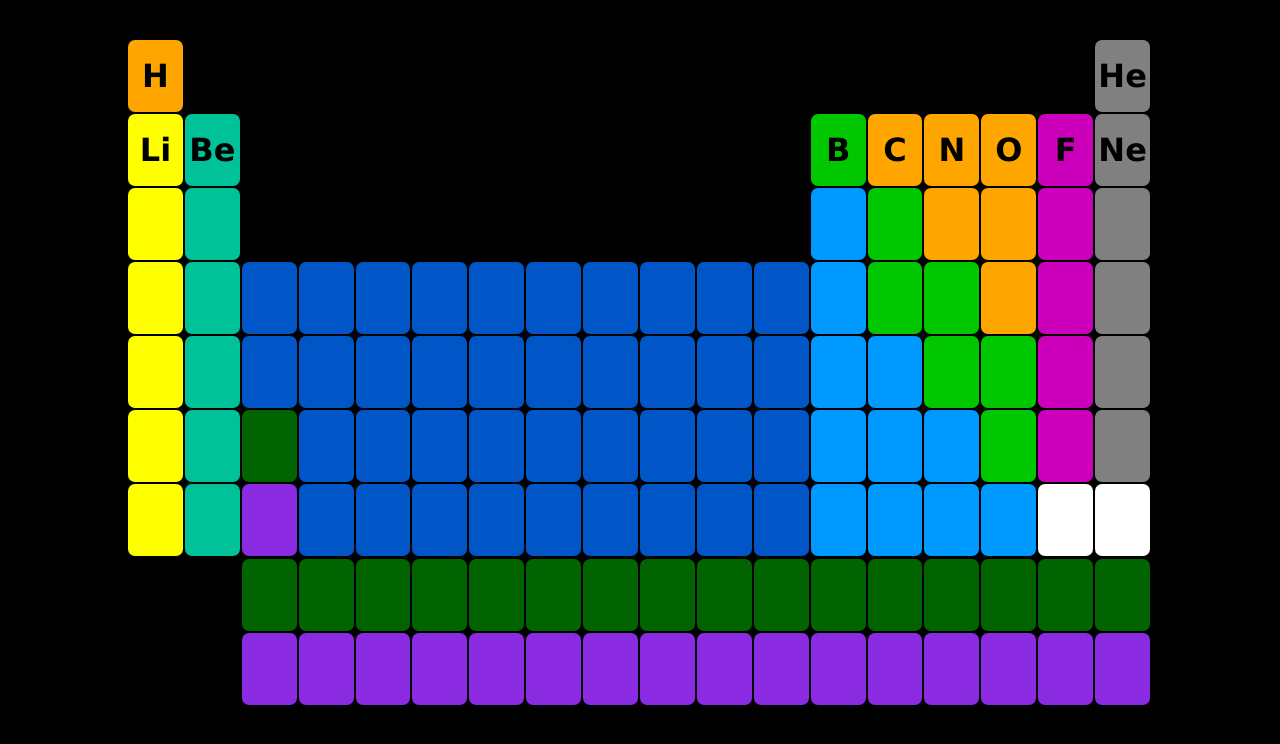
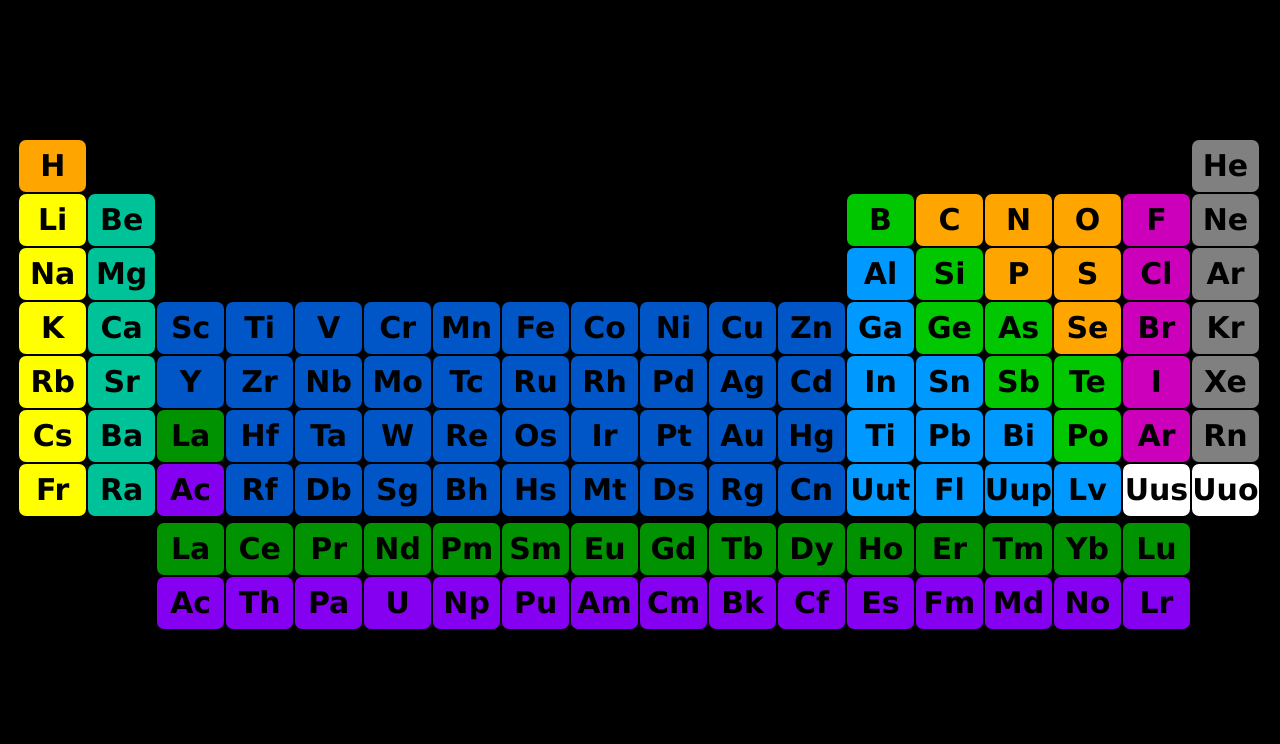
Before and after one commit to juedu006/TabelaPeriodica, a plain HTML site: page index.html in a window 1280 px wide. Drawn offline with Linux system fonts and the light colour scheme.

Commit message:
first commit

```diff
--- a/css/style.css
+++ b/css/style.css
@@ -62,6 +62,8 @@ body{
     display: flex;
     align-items: center;
     justify-content: center;
+    cursor: pointer;
+    text-align: center;
 }
 
 .elemento:hover{
@@ -74,19 +76,40 @@ body{
     -moz-transition: all 200ms ease-in;
     -moz-transform: scale(1.1);
     transition: all 200ms ease-in;
-    transform: scale(1.2);
-  }
+    transform: scale(1.3);
+}
+
+.modal {
+    display: none;
+    position: fixed;
+    z-index: 1;
+    left: 0;
+    top: 0;
+    width: 100%;
+    height: 100%;
+    overflow: auto;
+    background-color: rgba(0,0,0,0.7);
+}
+
+.modal-conteudo {
+    margin: auto;
+    display: block;
+    max-width: 40%;
+    max-height: 40%;
+}
+
 
 h1{
-    cursor: default;
+    font-size: 30px;
+    cursor: pointer;
     font-family: 'Lucida Sans', 'Lucida Sans Regular', 'Lucida Grande', 'Lucida Sans Unicode', Geneva, Verdana, sans-serif;
 }
 .elementoRoxo{
-    background-color: blueviolet;
+    background-color: rgb(133, 0, 241);
 }
 
 .elementoVerdeEscuro{
-    background-color: rgb(0, 100, 0);
+    background-color: rgb(0, 146, 0);
 }
 
 .elementoLaranja{
@@ -124,3 +147,16 @@ h1{
 .elementoPreto{
     background-color: rgb(255, 255, 255);
 }
+
+@media(max-width: 1900px){
+    .grandContainer{
+        width: 97%;
+        height: 65vh;
+    }
+}
+
+@media(max-width: 1200px){
+    h1{
+        font-size: 20px;
+    }
+}
--- a/index.html
+++ b/index.html
@@ -3,15 +3,20 @@
 <head>
     <meta charset="UTF-8">
     <meta name="viewport" content="width=device-width, initial-scale=1.0">
-    <link rel="icon" href="">
+    <link rel="icon" href="/img/icon.png">
     <link rel="stylesheet" href="./CSS/style.css">
+
     <title>Tabela Periodica</title>
 </head>
 <body>
     <div class="grandContainer">
         <div class="containerOne">
             <div class="linha1">
-                <div class="elemento elementoLaranja"> <h1>H</h1> </div>
+                <div class="elemento elementoLaranja" onclick="exibirModal()"> <h1>H</h1> </div>
+                <div id="imagemModal" class="modal" onclick="fecharModal()">
+                    <span class="fechar" onclick="fecharModal()">&times;</span>
+                    <img class="modal-conteudo" id="imgModal" src="img/H.jpg">
+                </div>
                 <div class="elemento0 "></div>
                 <div class="elemento0"></div>
                 <div class="elemento0"></div>
@@ -53,8 +58,8 @@
             </div>
 
             <div class="linha">
-                <div class="elemento elementoAmarelo"></div>
-                <div class="elemento elementoVerdeAgua"></div>
+                <div class="elemento elementoAmarelo"> <h1>Na</h1></div>
+                <div class="elemento elementoVerdeAgua"> <h1>Mg</h1> </div>
                 <div class="elemento0"></div>
                 <div class="elemento0"></div>
                 <div class="elemento0"></div>
@@ -65,96 +70,96 @@
                 <div class="elemento0"></div>
                 <div class="elemento0"></div>
                 <div class="elemento0"></div>
-                <div class="elemento elementoAzulClaro"></div>
-                <div class="elemento elementoVerdeClaro"></div>
-                <div class="elemento elementoLaranja"></div>
-                <div class="elemento elementoLaranja"></div>
-                <div class="elemento elementoRosa"></div>
-                <div class="elemento elementoCinza"></div>
+                <div class="elemento elementoAzulClaro"> <h1>Al</h1> </div>
+                <div class="elemento elementoVerdeClaro"> <h1>Si</h1> </div>
+                <div class="elemento elementoLaranja"> <h1>P</h1> </div>
+                <div class="elemento elementoLaranja"> <h1>S</h1> </div>
+                <div class="elemento elementoRosa"> <h1>Cl</h1> </div>
+                <div class="elemento elementoCinza"> <h1>Ar</h1> </div>
             </div>
 
             <div class="linha">
-                <div class="elemento elementoAmarelo"></div>
-                <div class="elemento elementoVerdeAgua"></div>
-                <div class="elemento elementoAzul"></div>
-                <div class="elemento elementoAzul"></div>
-                <div class="elemento elementoAzul"></div>
-                <div class="elemento elementoAzul"></div>
-                <div class="elemento elementoAzul"></div>
-                <div class="elemento elementoAzul"></div>
-                <div class="elemento elementoAzul"></div>
-                <div class="elemento elementoAzul"></div>
-                <div class="elemento elementoAzul"></div>
-                <div class="elemento elementoAzul"></div>
-                <div class="elemento elementoAzulClaro"></div>
-                <div class="elemento elementoVerdeClaro"></div>
-                <div class="elemento elementoVerdeClaro"></div>
-                <div class="elemento elementoLaranja"></div>
-                <div class="elemento elementoRosa"></div>
-                <div class="elemento elementoCinza"></div>
+                <div class="elemento elementoAmarelo"> <h1>K</h1> </div>
+                <div class="elemento elementoVerdeAgua"> <h1>Ca</h1> </div>
+                <div class="elemento elementoAzul"> <h1>Sc</h1> </div>
+                <div class="elemento elementoAzul"> <h1>Ti</h1> </div>
+                <div class="elemento elementoAzul"> <h1>V</h1> </div>
+                <div class="elemento elementoAzul"> <h1>Cr</h1> </div>
+                <div class="elemento elementoAzul"> <h1>Mn</h1> </div>
+                <div class="elemento elementoAzul"> <h1>Fe</h1> </div>
+                <div class="elemento elementoAzul"> <h1>Co</h1> </div>
+                <div class="elemento elementoAzul"> <h1>Ni</h1> </div>
+                <div class="elemento elementoAzul"> <h1>Cu</h1> </div>
+                <div class="elemento elementoAzul"> <h1>Zn</h1> </div>
+                <div class="elemento elementoAzulClaro"> <h1>Ga</h1> </div>
+                <div class="elemento elementoVerdeClaro"> <h1>Ge</h1> </div>
+                <div class="elemento elementoVerdeClaro"> <h1>As</h1> </div>
+                <div class="elemento elementoLaranja"> <h1>Se</h1> </div>
+                <div class="elemento elementoRosa"> <h1>Br</h1> </div>
+                <div class="elemento elementoCinza"> <h1>Kr</h1> </div>
             </div>
 
             <div class="linha">
-                <div class="elemento elementoAmarelo"></div>
-                <div class="elemento elementoVerdeAgua"></div>
-                <div class="elemento elementoAzul"></div>
-                <div class="elemento elementoAzul"></div>
-                <div class="elemento elementoAzul"></div>
-                <div class="elemento elementoAzul"></div>
-                <div class="elemento elementoAzul"></div>
-                <div class="elemento elementoAzul"></div>
-                <div class="elemento elementoAzul"></div>
-                <div class="elemento elementoAzul"></div>
-                <div class="elemento elementoAzul"></div>
-                <div class="elemento elementoAzul"></div>
-                <div class="elemento elementoAzulClaro"></div>
-                <div class="elemento elementoAzulClaro"></div>
-                <div class="elemento elementoVerdeClaro"></div>
-                <div class="elemento elementoVerdeClaro"></div>
-                <div class="elemento elementoRosa"></div>
-                <div class="elemento elementoCinza"></div>
+                <div class="elemento elementoAmarelo"> <h1>Rb</h1> </div>
+                <div class="elemento elementoVerdeAgua"> <h1>Sr</h1> </div>
+                <div class="elemento elementoAzul"> <h1>Y</h1> </div>
+                <div class="elemento elementoAzul"> <h1>Zr</h1> </div>
+                <div class="elemento elementoAzul"> <h1>Nb</h1> </div>
+                <div class="elemento elementoAzul"> <h1>Mo</h1> </div>
+                <div class="elemento elementoAzul"> <h1>Tc</h1> </div>
+                <div class="elemento elementoAzul"> <h1>Ru</h1> </div>
+                <div class="elemento elementoAzul"> <h1>Rh</h1> </div>
+                <div class="elemento elementoAzul"> <h1>Pd</h1> </div>
+                <div class="elemento elementoAzul"> <h1>Ag</h1> </div>
+                <div class="elemento elementoAzul"> <h1>Cd</h1> </div>
+                <div class="elemento elementoAzulClaro"> <h1>In</h1> </div>
+                <div class="elemento elementoAzulClaro"> <h1>Sn</h1> </div>
+                <div class="elemento elementoVerdeClaro"> <h1>Sb</h1> </div>
+                <div class="elemento elementoVerdeClaro"> <h1>Te</h1> </div>
+                <div class="elemento elementoRosa"> <h1>I</h1> </div>
+                <div class="elemento elementoCinza"> <h1>Xe</h1> </div>
             </div>
 
             <div class="linha">
-                <div class="elemento elementoAmarelo"></div>
-                <div class="elemento elementoVerdeAgua"></div>
-                <div class="elemento elementoVerdeEscuro"></div>
-                <div class="elemento elementoAzul"></div>
-                <div class="elemento elementoAzul"></div>
-                <div class="elemento elementoAzul"></div>
-                <div class="elemento elementoAzul"></div>
-                <div class="elemento elementoAzul"></div>
-                <div class="elemento elementoAzul"></div>
-                <div class="elemento elementoAzul"></div>
-                <div class="elemento elementoAzul"></div>
-                <div class="elemento elementoAzul"></div>
-                <div class="elemento elementoAzulClaro"></div>
-                <div class="elemento elementoAzulClaro"></div>
-                <div class="elemento elementoAzulClaro"></div>
-                <div class="elemento elementoVerdeClaro"></div>
-                <div class="elemento elementoRosa"></div>
-                <div class="elemento elementoCinza"></div>
+                <div class="elemento elementoAmarelo"> <h1>Cs</h1> </div>
+                <div class="elemento elementoVerdeAgua"> <h1>Ba</h1> </div>
+                <div class="elemento elementoVerdeEscuro"> <h1>La</h1> </div>
+                <div class="elemento elementoAzul"> <h1>Hf</h1> </div>
+                <div class="elemento elementoAzul"> <h1>Ta</h1> </div>
+                <div class="elemento elementoAzul"> <h1>W</h1> </div>
+                <div class="elemento elementoAzul"> <h1>Re</h1> </div>
+                <div class="elemento elementoAzul"> <h1>Os</h1> </div>
+                <div class="elemento elementoAzul"> <h1>Ir</h1> </div>
+                <div class="elemento elementoAzul"> <h1>Pt</h1> </div>
+                <div class="elemento elementoAzul"> <h1>Au</h1> </div>
+                <div class="elemento elementoAzul"> <h1>Hg</h1> </div>
+                <div class="elemento elementoAzulClaro"> <h1>Ti</h1> </div>
+                <div class="elemento elementoAzulClaro"> <h1>Pb</h1> </div>
+                <div class="elemento elementoAzulClaro"> <h1>Bi</h1> </div>
+                <div class="elemento elementoVerdeClaro"> <h1>Po</h1> </div>
+                <div class="elemento elementoRosa"> <h1>Ar</h1> </div>
+                <div class="elemento elementoCinza"> <h1>Rn</h1> </div>
             </div>
 
             <div class="linha">
-                <div class="elemento elementoAmarelo"></div>
-                <div class="elemento elementoVerdeAgua"></div>
-                <div class="elemento elementoRoxo"></div>
-                <div class="elemento elementoAzul"></div>
-                <div class="elemento elementoAzul"></div>
-                <div class="elemento elementoAzul"></div>
-                <div class="elemento elementoAzul"></div>
-                <div class="elemento elementoAzul"></div>
-                <div class="elemento elementoAzul"></div>
-                <div class="elemento elementoAzul"></div>
-                <div class="elemento elementoAzul"></div>
-                <div class="elemento elementoAzul"></div>
-                <div class="elemento elementoAzulClaro"></div>
-                <div class="elemento elementoAzulClaro"></div>
-                <div class="elemento elementoAzulClaro"></div>
-                <div class="elemento elementoAzulClaro"></div>
-                <div class="elemento elementoPreto"></div>
-                <div class="elemento elementoPreto"></div>
+                <div class="elemento elementoAmarelo"> <h1>Fr</h1> </div>
+                <div class="elemento elementoVerdeAgua"> <h1>Ra</h1> </div>
+                <div class="elemento elementoRoxo"> <h1>Ac</h1> </div>
+                <div class="elemento elementoAzul"> <h1>Rf</h1> </div>
+                <div class="elemento elementoAzul"> <h1>Db</h1> </div>
+                <div class="elemento elementoAzul"> <h1>Sg</h1> </div>
+                <div class="elemento elementoAzul"> <h1>Bh</h1> </div>
+                <div class="elemento elementoAzul"> <h1>Hs</h1> </div>
+                <div class="elemento elementoAzul"> <h1>Mt</h1> </div>
+                <div class="elemento elementoAzul"> <h1>Ds</h1> </div>
+                <div class="elemento elementoAzul"> <h1>Rg</h1> </div>
+                <div class="elemento elementoAzul"> <h1>Cn</h1> </div>
+                <div class="elemento elementoAzulClaro"> <h1>Uut</h1> </div>
+                <div class="elemento elementoAzulClaro"> <h1>Fl</h1> </div>
+                <div class="elemento elementoAzulClaro"> <h1>Uup</h1> </div>
+                <div class="elemento elementoAzulClaro"> <h1>Lv</h1> </div>
+                <div class="elemento elementoPreto"> <h1>Uus</h1> </div>
+                <div class="elemento elementoPreto"> <h1>Uuo</h1> </div>
             </div>
         </div>
 
@@ -162,45 +167,65 @@
             <div class="linhaContainer2">
                 <div class="elemento0"></div>
                 <div class="elemento0"></div>
-                <div class="elemento elementoVerdeEscuro"></div>
-                <div class="elemento elementoVerdeEscuro"></div>
-                <div class="elemento elementoVerdeEscuro"></div>
-                <div class="elemento elementoVerdeEscuro"></div>
-                <div class="elemento elementoVerdeEscuro"></div>
-                <div class="elemento elementoVerdeEscuro"></div>
-                <div class="elemento elementoVerdeEscuro"></div>
-                <div class="elemento elementoVerdeEscuro"></div>
-                <div class="elemento elementoVerdeEscuro"></div>
-                <div class="elemento elementoVerdeEscuro"></div>
-                <div class="elemento elementoVerdeEscuro"></div>
-                <div class="elemento elementoVerdeEscuro"></div>
-                <div class="elemento elementoVerdeEscuro"></div>
-                <div class="elemento elementoVerdeEscuro"></div>
-                <div class="elemento elementoVerdeEscuro"></div>
-                <div class="elemento elementoVerdeEscuro"></div>
+                <div class="elemento elementoVerdeEscuro"> <h1>La</h1> </div>
+                <div class="elemento elementoVerdeEscuro"> <h1>Ce</h1> </div>
+                <div class="elemento elementoVerdeEscuro"> <h1>Pr</h1> </div>
+                <div class="elemento elementoVerdeEscuro"> <h1>Nd</h1> </div>
+                <div class="elemento elementoVerdeEscuro"> <h1>Pm</h1> </div>
+                <div class="elemento elementoVerdeEscuro"> <h1>Sm</h1> </div>
+                <div class="elemento elementoVerdeEscuro"> <h1>Eu</h1> </div>
+                <div class="elemento elementoVerdeEscuro"> <h1>Gd</h1> </div>
+                <div class="elemento elementoVerdeEscuro"> <h1>Tb</h1> </div>
+                <div class="elemento elementoVerdeEscuro"> <h1>Dy</h1> </div>
+                <div class="elemento elementoVerdeEscuro"> <h1>Ho</h1> </div>
+                <div class="elemento elementoVerdeEscuro"> <h1>Er</h1> </div>
+                <div class="elemento elementoVerdeEscuro"> <h1>Tm</h1> </div>
+                <div class="elemento elementoVerdeEscuro"> <h1>Yb</h1> </div>
+                <div class="elemento elementoVerdeEscuro"> <h1>Lu</h1> </div>
+                <div class="elemento0"></div>
             </div>
 
             <div class="linhaContainer2">
                 <div class="elemento0"></div>
                 <div class="elemento0"></div>
-                <div class="elemento elementoRoxo"></div>
-                <div class="elemento elementoRoxo"></div>
-                <div class="elemento elementoRoxo"></div>
-                <div class="elemento elementoRoxo"></div>
-                <div class="elemento elementoRoxo"></div>
-                <div class="elemento elementoRoxo"></div>
-                <div class="elemento elementoRoxo"></div>
-                <div class="elemento elementoRoxo"></div>
-                <div class="elemento elementoRoxo"></div>
-                <div class="elemento elementoRoxo"></div>
-                <div class="elemento elementoRoxo"></div>
-                <div class="elemento elementoRoxo"></div>
-                <div class="elemento elementoRoxo"></div>
-                <div class="elemento elementoRoxo"></div>
-                <div class="elemento elementoRoxo"></div>
-                <div class="elemento elementoRoxo"></div>
+                <div class="elemento elementoRoxo"> <h1>Ac</h1> </div>
+                <div class="elemento elementoRoxo"> <h1>Th</h1> </div>
+                <div class="elemento elementoRoxo"> <h1>Pa</h1> </div>
+                <div class="elemento elementoRoxo"> <h1>U</h1> </div>
+                <div class="elemento elementoRoxo"> <h1>Np</h1> </div>
+                <div class="elemento elementoRoxo"> <h1>Pu</h1> </div>
+                <div class="elemento elementoRoxo"> <h1>Am</h1> </div>
+                <div class="elemento elementoRoxo"> <h1>Cm</h1> </div>
+                <div class="elemento elementoRoxo"> <h1>Bk</h1> </div>
+                <div class="elemento elementoRoxo"> <h1>Cf</h1> </div>
+                <div class="elemento elementoRoxo"> <h1>Es</h1> </div>
+                <div class="elemento elementoRoxo"> <h1>Fm</h1> </div>
+                <div class="elemento elementoRoxo"> <h1>Md</h1> </div>
+                <div class="elemento elementoRoxo"> <h1>No</h1> </div>
+                <div class="elemento elementoRoxo"> <h1>Lr</h1> </div>
+                <div class="elemento0"></div>
             </div>
         </div>
     </div>
+
+    <script>
+        function exibirModal() {
+        var modal = document.getElementById("imagemModal");
+        var img = document.getElementById("imgModal");
+
+        modal.style.display = "block";
+        img.style.maxWidth = "50%";
+        img.style.maxHeight = "50%";
+        img.style.position = "absolute";
+        img.style.left = "50%";
+        img.style.top = "50%";
+        img.style.transform = "translate(-50%, -50%)";
+        }
+
+        function fecharModal() {
+        var modal = document.getElementById("imagemModal");
+        modal.style.display = "none";
+}
+    </script>
 </body>
 </html>
```
Also changed, not shown: img/H.jpg (added), img/icon.png (added).
